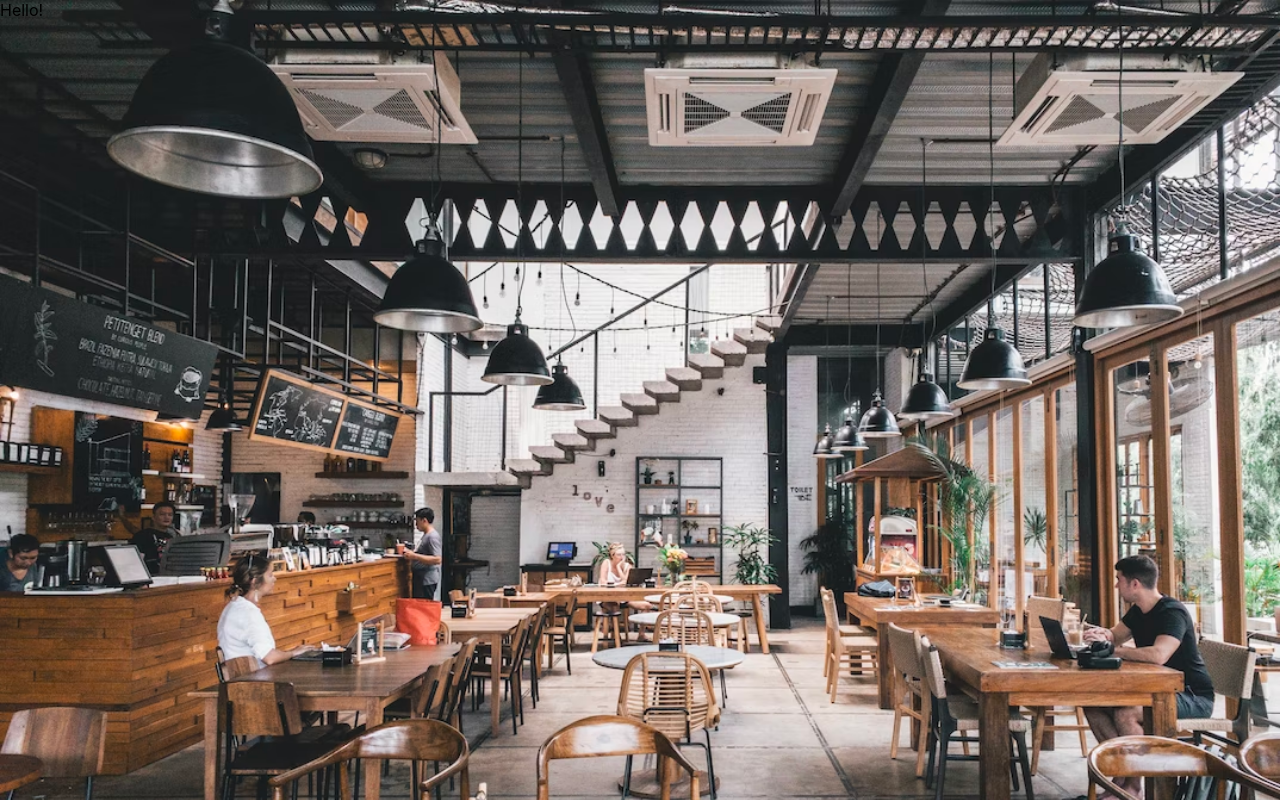
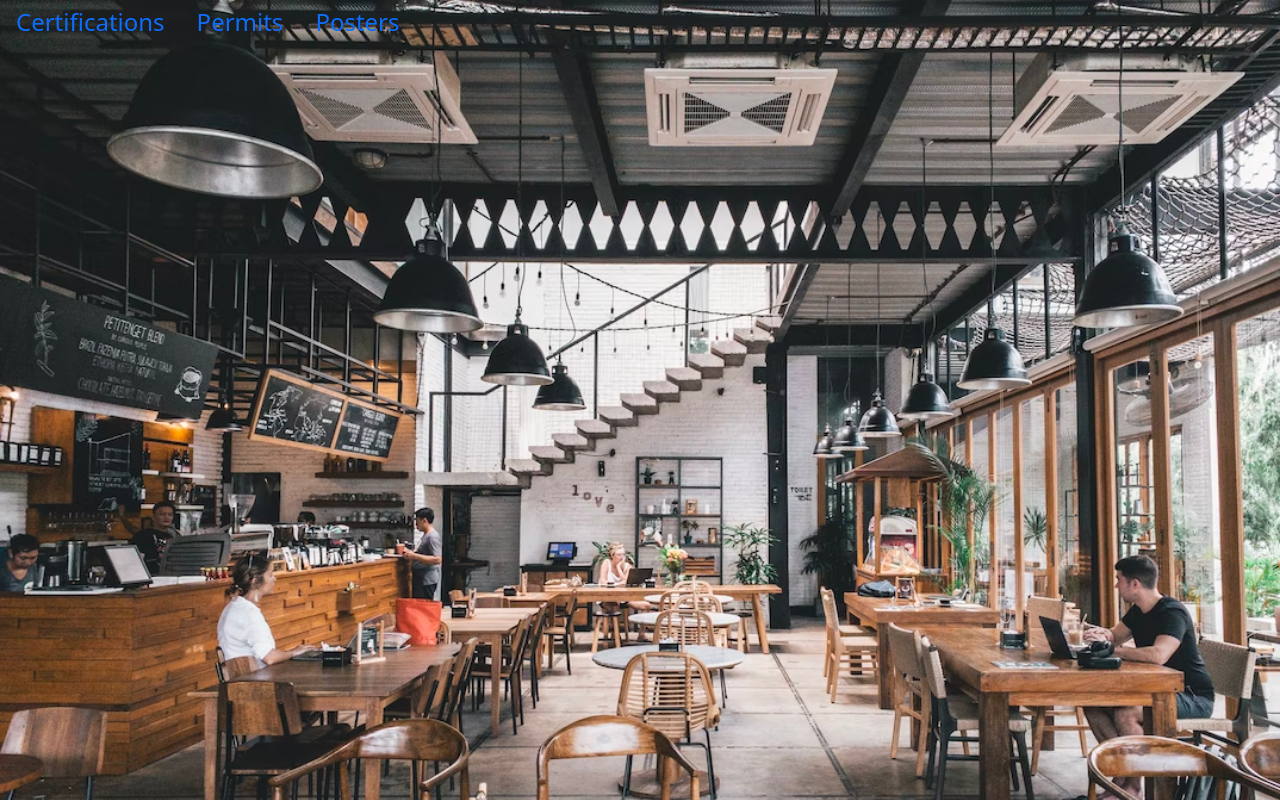
Before and after one commit to Muzan67/restaurateur, a React (Create React App) app in the folder my-app/: page /signup in a window 1280 px wide. Built offline with nearby package versions, Linux system fonts and the light colour scheme.

Commit message:
updated header and navigation

```diff
--- a/my-app/package.json
+++ b/my-app/package.json
@@ -9,6 +9,7 @@
     "@testing-library/user-event": "^13.5.0",
     "jwt-decode": "^3.1.2",
     "react": "^18.2.0",
+    "react-bootstrap": "^2.5.0",
     "react-dom": "^18.2.0",
     "react-router-dom": "^6.3.0",
     "react-scripts": "5.0.1",
--- a/my-app/src/App.js
+++ b/my-app/src/App.js
@@ -1,16 +1,17 @@
 import React from "react";
-import About from "./components/About"
+import Homepage from "./components/Homepage"
+import "./App.css";
+import "bootstrap/dist/css/bootstrap.min.css";
 // import Navigation from "./components/Navigation";
 // import Footer from "./components/Footer";
 // import "./index.css";
-// import "bootstrap/dist/css/bootstrap.min.css";
 // import Contact from './components/Contact';
 
 const App = () => {
   return (
 
       <div>
-        <About />
+        <Homepage />
       </div>
 
 
--- a/my-app/src/components/About/index.js
+++ /dev/null
@@ -1,12 +0,0 @@
-import React from "react";
-
-function About () {
-    return (
-        <div>
-            Hello!
-        </div>
-    )
-
-}
-
-export default About
--- /dev/null
+++ b/my-app/src/components/Homepage/index.js
@@ -0,0 +1,13 @@
+import React from "react";
+import Navigation from "../Navigation";
+
+function Homepage () {
+    return (
+        <div>
+            <Navigation/>
+        </div>
+    )
+
+}
+
+export default Homepage
--- a/my-app/src/components/Navigation/index.js
+++ b/my-app/src/components/Navigation/index.js
@@ -1,24 +1,55 @@
 import React from "react";
+// eslint-disable-next-line
 import Auth from "../../utils/auth";
-import { Link } from "react-router-dom";
+// import { Link } from "react-router-dom";
 
-function Navigation() {
+  function Navigation(props) {
+    // eslint-disable-next-line
+    const tabs = ["Certifications", "Permits", "Posters" ];
 
-  function showNavigation() {
-    if (Auth.loggedIn()) {
+    // if (Auth.loggedIn()) {
+    //   return (
+    //     <header className="flex-row px-1">
+    //       <h1>
+    //         <Link to="/">
+    //           Restaurateur
+    //         </Link>
+    //       </h1>
+
+    //       <nav>
+    //         {showNavigation()}
+    //       </nav>
+    //       <ul className="flex-row">
+    //       <li className="mx-1">
+    //         {/* this is not using the Link component to logout or user and then refresh the application to the start */}
+    //         <a href="/" onClick={() => Auth.logout()}>
+    //           Logout
+    //         </a>
+    //       </li>
+    //     </ul>
+    //     </header>
+    //   );
+
+    // } else {
       return (
-        <ul className="flex-row">
-          <li className="mx-1">
-            {/* this is not using the Link component to logout or user and then refresh the application to the start */}
-            <a href="/" onClick={() => Auth.logout()}>
-              Logout
-            </a>
-          </li>
-        </ul>
-      );
-    } else {
-      return (
-        <ul className="flex-row">
+        <div>
+          <ul className="nav">
+      {tabs.map((tab) => (
+        <h4 className="nav-item" key={tab}>
+          <a
+            href={"#" + tab.toLowerCase()}
+            onClick={() => props.handlePageChange(tab)}
+            className={
+              props.currentPage === tab ? "nav-link active" : "nav-link"
+            }
+          >
+            {tab}
+          </a>
+        </h4>
+      ))}
+    </ul>
+
+        {/* <ul className="flex-row">
           <li className="mx-1">
             <Link to="/signup">
               Signup
@@ -29,24 +60,10 @@ function Navigation() {
               Login
             </Link>
           </li>
-        </ul>
+        </ul> */}
+        </div>
       );
     }
-  }
-
-  return (
-    <header className="flex-row px-1">
-      <h1>
-        <Link to="/">
-          Restaurateur
-        </Link>
-      </h1>
-
-      <nav>
-        {showNavigation()}
-      </nav>
-    </header>
-  );
-}
+  // }
 
 export default Navigation;
--- a/my-app/src/index.css
+++ b/my-app/src/index.css
@@ -14,3 +14,13 @@ code {
   font-family: source-code-pro, Menlo, Monaco, Consolas, 'Courier New',
     monospace;
 }
+
+/* Our CSS Code */
+
+* header navigation tabs */
+.nav {
+  justify-content: center;
+  font-size: 100px;
+  font-weight: bolder;
+  text-decoration: underline;
+}
```
Also changed, not shown: my-app/src/components/Header/index.js (+40 -9 lines), 1 other file (tests, documents, lock files or other folders).
